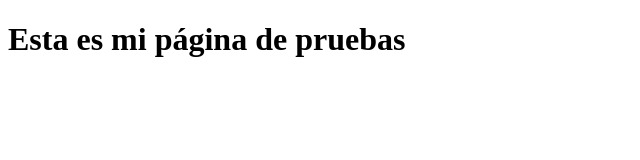
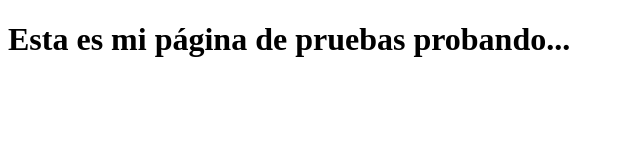
Before and after one commit to mavilap/DSW-miNombre, a plain HTML site: page fase21-/prueba.html in a window 1280 px wide. Shown: the whole page, without its empty margins (0-640 px from the left). Drawn offline with Linux system fonts and the light colour scheme.

Commit message:
sds
sdsd

```diff
--- a/fase21-/prueba.html
+++ b/fase21-/prueba.html
@@ -9,6 +9,7 @@
 <body>
     <h1>
         Esta es mi página de pruebas
+        probando...
     </h1>
 </body>
 </html>
```
